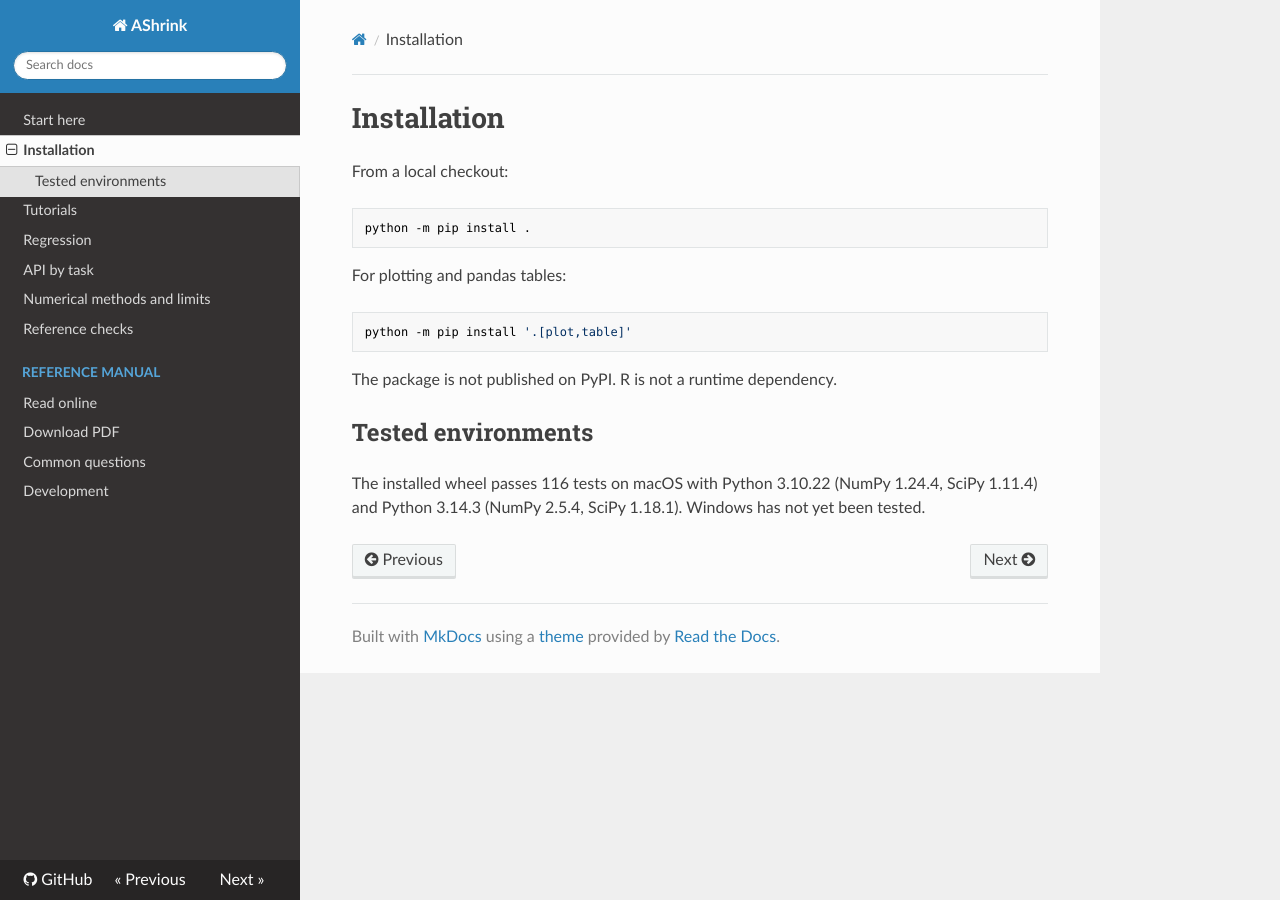
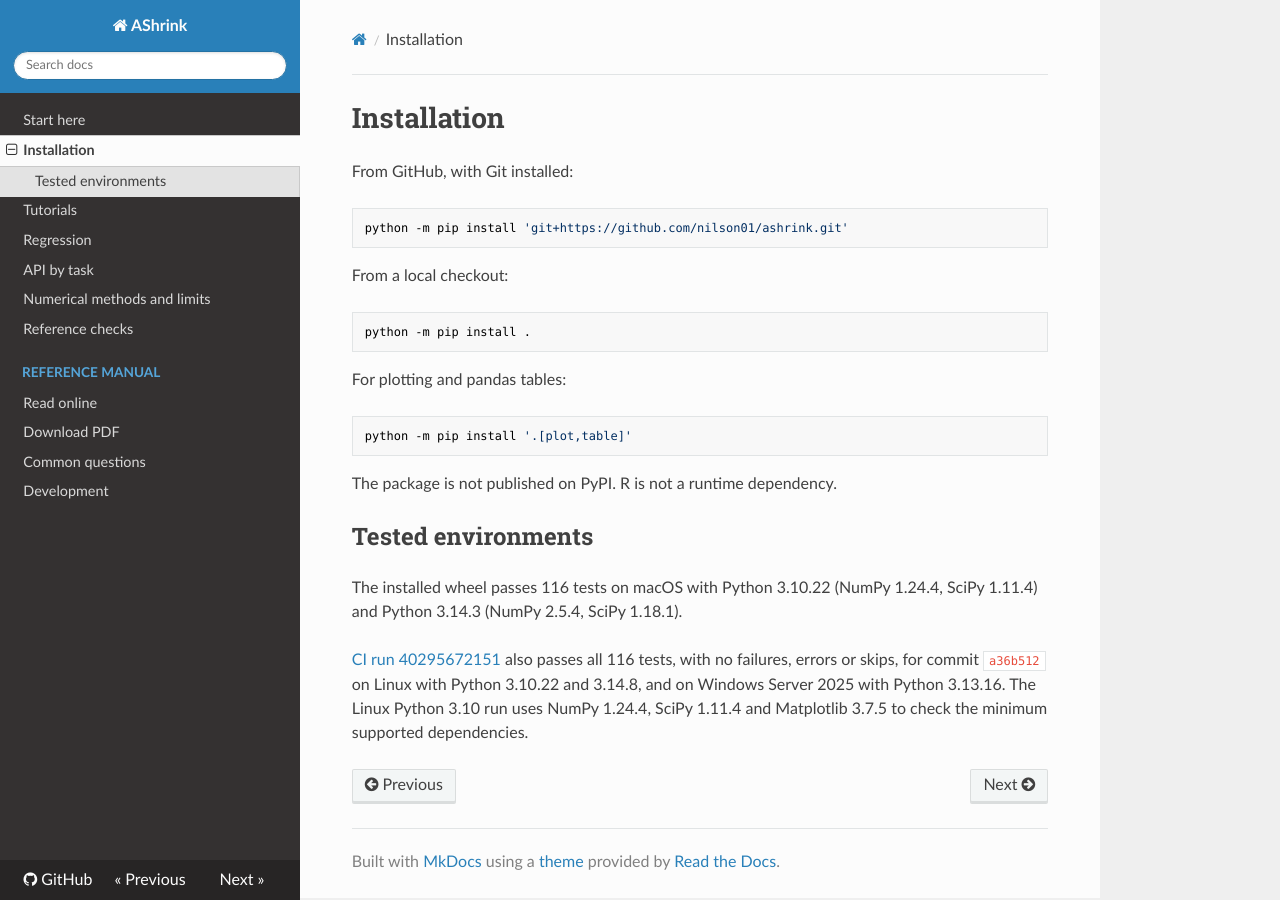
Before and after one commit to nilson01/ashrink, an MkDocs documentation site: the page built from docs/installation.md, in a window 1280 px wide. Built offline with MkDocs 1.6.1, drawn with Linux system fonts in a browser that asks for light colours; nearby versions of some CDN libraries.

Commit message:
Document verified Linux and Windows wheel support

````diff
--- a/docs/installation.md
+++ b/docs/installation.md
@@ -1,4 +1,10 @@
 # Installation
+
+From GitHub, with Git installed:
+
+```sh
+python -m pip install 'git+https://github.com/nilson01/ashrink.git'
+```
 
 From a local checkout:
 
@@ -18,4 +24,10 @@ The package is not published on PyPI. R is not a runtime dependency.
 
 The installed wheel passes 116 tests on macOS with Python 3.10.22
 (NumPy 1.24.4, SciPy 1.11.4) and Python 3.14.3
-(NumPy 2.5.4, SciPy 1.18.1). Windows has not yet been tested.
+(NumPy 2.5.4, SciPy 1.18.1).
+
+[CI run 40295672151](https://github.com/nilson01/ashrink/actions/runs/40295672151)
+also passes all 116 tests, with no failures, errors or skips, for commit
+`a36b512` on Linux with Python 3.10.22 and 3.14.8, and on Windows Server 2025
+with Python 3.13.16. The Linux Python 3.10 run uses NumPy 1.24.4,
+SciPy 1.11.4 and Matplotlib 3.7.5 to check the minimum supported dependencies.
````
Also changed, not shown: README.md (+20 -12 lines), docs/manual/reference.md (+13 -1 lines), 1 other file.
